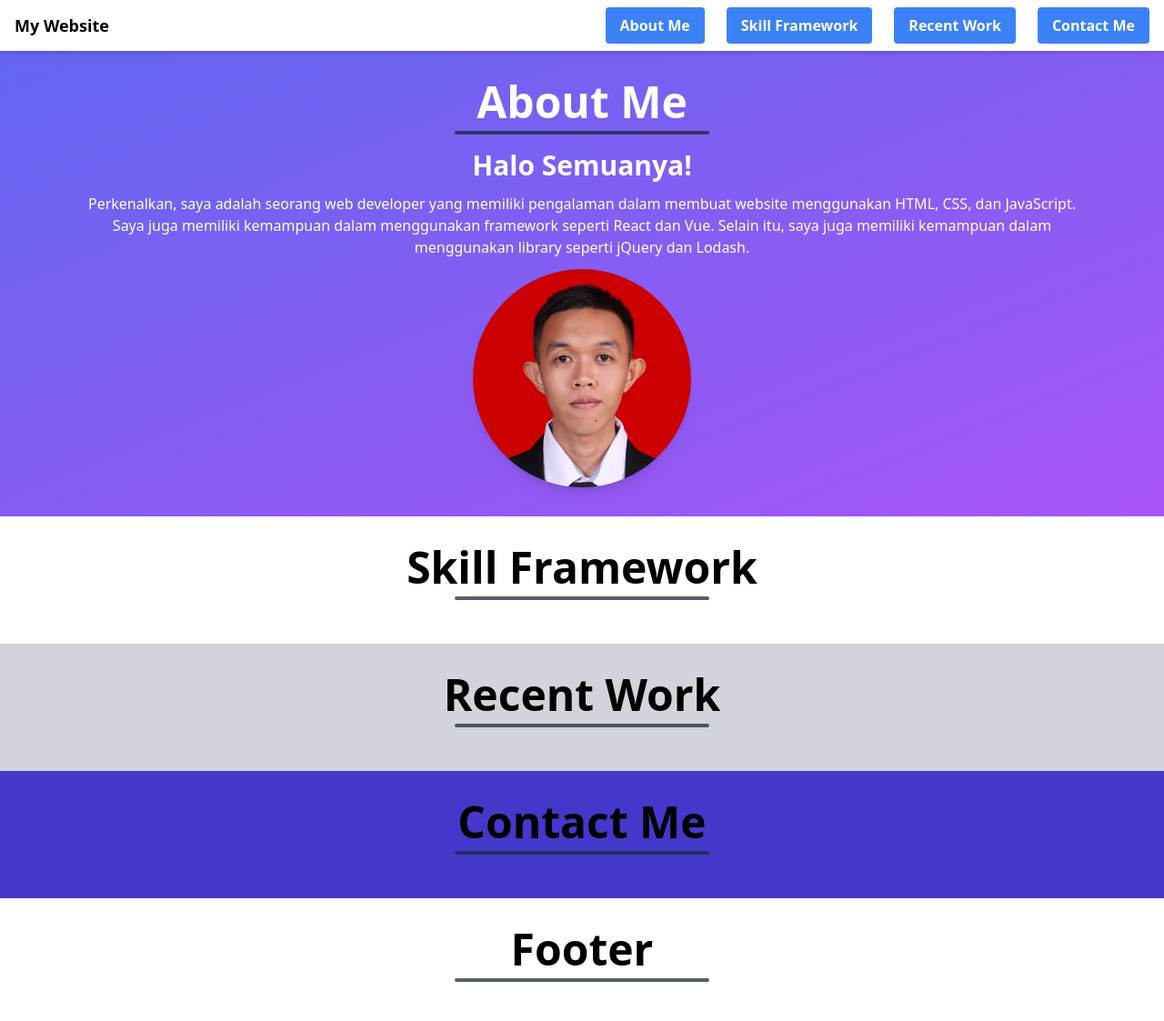
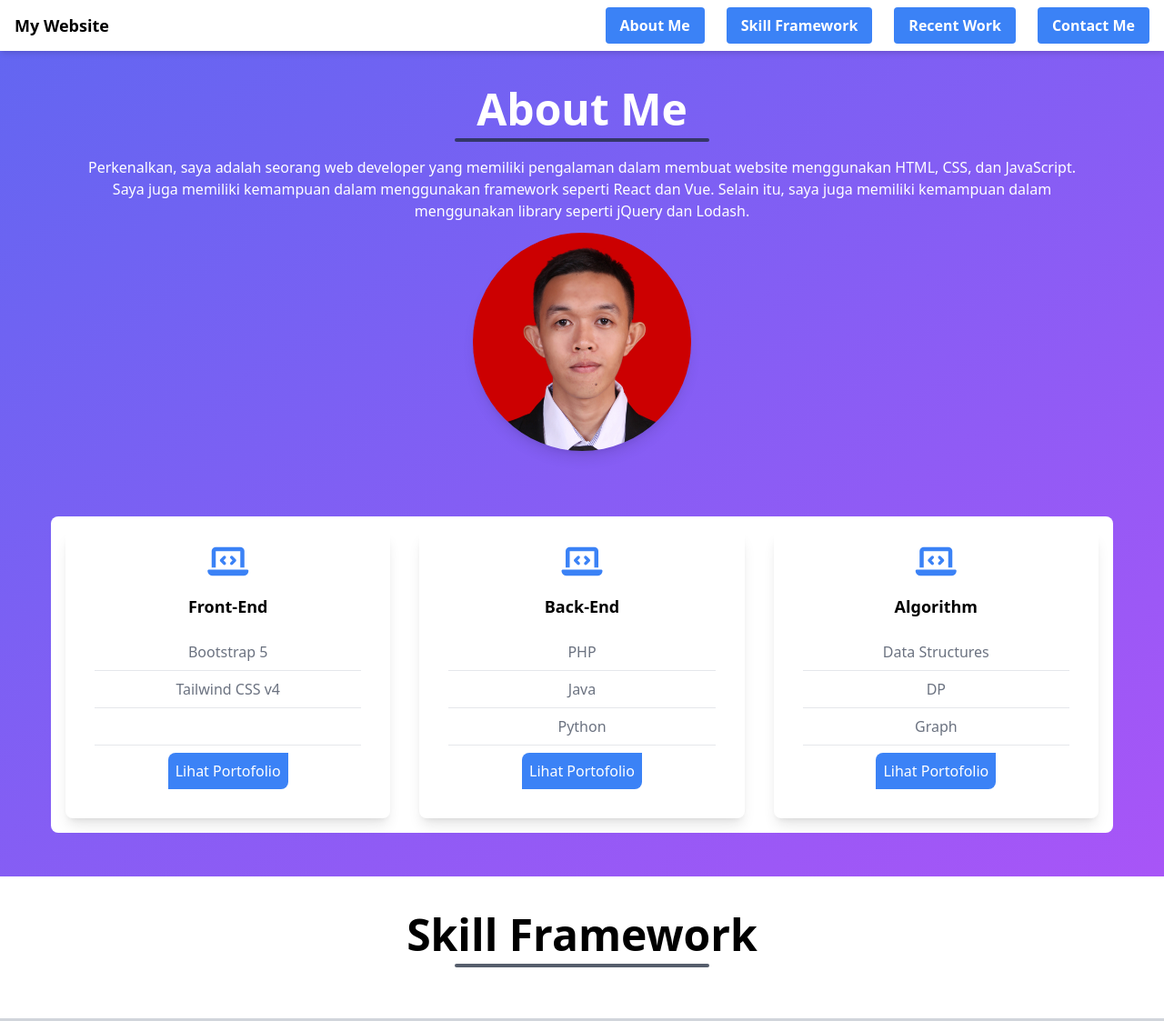
Before and after one commit to mishbahism/tailwind-test2, a website: page index.html in a window 1280 px wide. Shown: the top 1123 px of the page at 91% size. Drawn offline with Linux system fonts and the light colour scheme.

Commit message:
update about me done

```diff
--- a/index.html
+++ b/index.html
@@ -1,121 +1,226 @@
 <!DOCTYPE html>
 <html lang="en" class="scroll-smooth">
-
   <head>
     <meta charset="UTF-8" />
     <meta name="viewport" content="width=device-width, initial-scale=1.0" />
     <meta name="description" content="Web portofolio tailwind" />
     <meta name="keyword" content="tailwindcss, CSS, tailwind" />
     <meta name="author" content="codepolitan" />
+
+    <!-- style.css -->
     <link rel="stylesheet" type="text/css" href="style.css" />
     <!-- <script src="https://cdn.tailwindcss.com"></script> -->
+
+    <!-- fontawesome -->
+    <script
+      src="https://kit.fontawesome.com/6e9ba85814.js"
+      crossorigin="anonymous"
+    ></script>
+
+    <!-- google fonts -->
+    <link rel="preconnect" href="https://fonts.googleapis.com" />
+    <link rel="preconnect" href="https://fonts.gstatic.com" crossorigin />
+    <link
+      href="https://fonts.googleapis.com/css2?family=Noto+Sans:ital,wght@0,100..900;1,100..900&family=Poppins:ital,wght@0,100;0,200;0,300;0,400;0,500;0,600;0,700;0,800;0,900;1,100;1,200;1,300;1,400;1,500;1,600;1,700;1,800;1,900&display=swap"
+      rel="stylesheet"
+    />
+
+    <!-- test styel -->
     <style>
       /* body * {
       border: 1px solid sandybrown;
     } */
     </style>
+
+    <!-- title -->
     <title>Tailwind Test 2</title>
   </head>
 
   <body>
-
     <nav class="bg-white shadow-md sticky top-0 w-full z-10">
-    <div class="container mx-auto px-4 py-2 md:flex md:items-center md:justify-between">
+      <div
+        class="container mx-auto px-4 py-2 md:flex md:items-center md:justify-between"
+      >
         <!-- Logo and Hamburger Button -->
         <div class="flex justify-between items-center">
           <a href="/" class="text-lg font-bold">My Website</a>
-        <button id="hamburger" class="px-3 py-2 rounded text-gray-500 hover:text-gray-900 focus:outline-none md:hidden"
-          aria-label="Toggle Menu">
-          <svg class="w-6 h-6" fill="none" stroke="currentColor" viewBox="0 0 24 24" xmlns="http://www.w3.org/2000/svg">
-            <path stroke-linecap="round" stroke-linejoin="round" stroke-width="2" d="M4 6h16M4 12h16M4 18h16"></path>
+          <button
+            id="hamburger"
+            class="px-3 py-2 rounded text-gray-500 hover:text-gray-900 focus:outline-none md:hidden"
+            aria-label="Toggle Menu"
+          >
+            <svg
+              class="w-6 h-6"
+              fill="none"
+              stroke="currentColor"
+              viewBox="0 0 24 24"
+              xmlns="http://www.w3.org/2000/svg"
+            >
+              <path
+                stroke-linecap="round"
+                stroke-linejoin="round"
+                stroke-width="2"
+                d="M4 6h16M4 12h16M4 18h16"
+              ></path>
             </svg>
           </button>
-
-
         </div>
 
         <!-- Navigation Menu -->
-      <div id="mobile-menu"
-        class="flex-col space-y-4 mt-4 md:mt-0 md:flex md:flex-row md:space-y-0 md:space-x-6 md:items-center h-full md:h-auto">
-        <a class="bg-blue-500 hover:bg-blue-700 text-white font-bold py-2 px-4 rounded " href="#about-me">About Me</a>
-        <a class="bg-blue-500 hover:bg-blue-700 text-white font-bold py-2 px-4 rounded" href="#skill-framework">Skill
-          Framework</a>
-        <a class="bg-blue-500 hover:bg-blue-700 text-white font-bold py-2 px-4 rounded" href="#recent-work">Recent
-          Work</a>
-        <a class="bg-blue-500 hover:bg-blue-700 text-white font-bold py-2 px-4 rounded" href="#contact-me">Contact
-          Me</a>
+        <div
+          id="mobile-menu"
+          class="flex-col space-y-4 mt-4 md:mt-0 md:flex md:flex-row md:space-y-0 md:space-x-6 md:items-center h-full md:h-auto"
+        >
+          <a
+            class="bg-blue-500 hover:bg-blue-700 text-white font-bold py-2 px-4 rounded"
+            href="#about-me"
+            >About Me</a
+          >
+          <a
+            class="bg-blue-500 hover:bg-blue-700 text-white font-bold py-2 px-4 rounded"
+            href="#skill-framework"
+            >Skill Framework</a
+          >
+          <a
+            class="bg-blue-500 hover:bg-blue-700 text-white font-bold py-2 px-4 rounded"
+            href="#recent-work"
+            >Recent Work</a
+          >
+          <a
+            class="bg-blue-500 hover:bg-blue-700 text-white font-bold py-2 px-4 rounded"
+            href="#contact-me"
+            >Contact Me</a
+          >
         </div>
       </div>
     </nav>
 
-
-
     <!-- About Me Section -->
-  <section id="about-me" class="w-full mx-auto scroll-mt-16 px-4 bg-gradient-to-br from-indigo-500 to-purple-500 md:bg-green-600">
+    <section
+      id="about-me"
+      class="w-full mx-auto scroll-mt-16 px-4 py-2 bg-gradient-to-br from-indigo-500 to-purple-500 md:bg-green-600"
+    >
       <div class="px-16 py-8 text-center text-white">
         <h1 class="w-full text-5xl font-bold">About Me</h1>
         <!-- garis bawah -->
         <div class="mb-4">
-        <div class="bg-slate-800 opacity-75 mt-2 h-1 rounded w-1/4 mx-auto">
+          <div
+            class="bg-slate-800 opacity-75 mt-2 h-1 rounded w-1/4 mx-auto"
+          ></div>
+        </div>
+        <!-- <h2 class="text-3xl font-bold mb-3">Halo Semuanya!</h2> -->
+        <h3 class="mb-3">
+          Perkenalkan, saya adalah seorang web developer yang memiliki
+          pengalaman dalam membuat website menggunakan HTML, CSS, dan
+          JavaScript. Saya juga memiliki kemampuan dalam menggunakan framework
+          seperti React dan Vue. Selain itu, saya juga memiliki kemampuan dalam
+          menggunakan library seperti jQuery dan Lodash.
+        </h3>
+        <div class="w-60 h-60 rounded-full overflow-hidden mx-auto shadow-lg">
+          <img
+            class="w-full h-full object-cover object-top"
+            src="img/Foto_222011667.JPG"
+            alt="Foto_222011667"
+          />
         </div>
       </div>
-      <h2 class="text-3xl font-bold mb-3">Halo Semuanya!</h2>
-      <h3 class="mb-3">Perkenalkan, saya adalah seorang web developer yang memiliki pengalaman dalam membuat website menggunakan HTML, CSS, dan JavaScript. Saya juga memiliki kemampuan dalam menggunakan framework seperti React dan Vue. Selain itu, saya juga memiliki kemampuan dalam menggunakan library seperti jQuery dan Lodash.</h3>
-      <div class="w-60 h-60 rounded-full overflow-hidden mx-auto shadow-lg">
-        <img class="w-full h-full object-cover object-top" src="img/Foto_222011667.JPG" alt="Foto_222011667">
+      <div class="bg-white m-10 rounded-lg grid grid-cols-1 md:grid-cols-3">
+        <div class="shadow-lg m-4 p-4 rounded-lg text-center">
+          <i class="fas fa-laptop-code text-4xl text-blue-500 text-center"></i>
+          <!-- deskripsi skill -->
+          <div class="bg-white m-4">
+            <div class="font-bold text-lg mb-6">Front-End</div>
+            <div class="text-gray-500 mb-2">Bootstrap 5</div>
+            <hr class="mb-2" />
+            <div class="text-gray-500 mb-2">Tailwind CSS v4</div>
+            <hr class="mb-2" />
+            <div class="text-gray-500 mb-2">&nbsp;</div>
+            <hr class="mb-2" />
+            <button class="bg-blue-500 hover:bg-blue-700 text-white p-2 rounded-br-lg rounded-tl-lg">Lihat Portofolio</button>
           </div>
-
         </div>
-  </section>
-
-  <!-- Skill Framework Section -->
-  <section id="skill-framework" class="w-full mx-auto px-4 bg-white">
-    <div class="px-16 py-8">
-      <h1 class="w-full text-5xl font-bold text-center">Skill Framework</h1>
-      <!-- garis bawah -->
-      <div class="mb-4">
-        <div class="bg-slate-800 opacity-75 mt-2 h-1 rounded w-1/4 mx-auto">
+        <div class="shadow-lg m-4 p-4 rounded-lg text-center">
+          <i class="fas fa-laptop-code text-4xl text-blue-500 text-center"></i>
+          <!-- deskripsi skill -->
+          <div class="bg-white m-4">
+            <div class="font-bold text-lg mb-6">Back-End</div>
+            <div class="text-gray-500 mb-2">PHP</div>
+            <hr class="mb-2" />
+            <div class="text-gray-500 mb-2">Java</div>
+            <hr class="mb-2" />
+            <div class="text-gray-500 mb-2">Python</div>
+            <hr class="mb-2" />
+            <button class="bg-blue-500 hover:bg-blue-700 text-white p-2 rounded-br-lg rounded-tl-lg">Lihat Portofolio</button>
+          </div>
+        </div>
+        <div class="shadow-lg m-4 p-4 rounded-lg text-center">
+          <i class="fas fa-laptop-code text-4xl text-blue-500 text-center"></i>
+          <!-- deskripsi skill -->
+          <div class="bg-white m-4">
+            <div class="font-bold text-lg mb-6">Algorithm</div>
+            <div class="text-gray-500 mb-2">Data Structures</div>
+            <hr class="mb-2" />
+            <div class="text-gray-500 mb-2">DP</div>
+            <hr class="mb-2" />
+            <div class="text-gray-500 mb-2">Graph</div>
+            <hr class="mb-2" />
+            <button class="bg-blue-500 hover:bg-blue-700 text-white p-2 rounded-br-lg rounded-tl-lg">Lihat Portofolio</button>
           </div>
         </div>
       </div>
     </section>
 
+    <!-- Skill Framework Section -->
+    <section id="skill-framework" class="w-full mx-auto px-4 py-2 bg-white">
+      <div class="px-16 py-8">
+        <h1 class="w-full text-5xl font-bold text-center">Skill Framework</h1>
+        <!-- garis bawah -->
+        <div class="mb-4">
+          <div
+            class="bg-slate-800 opacity-75 mt-2 h-1 rounded w-1/4 mx-auto"
+          ></div>
+        </div>
+      </div>
+    </section>
+
     <!-- Recent Work Section -->
-  <section id="recent-work" class="w-full mx-auto px-4 bg-gray-300">
+    <section id="recent-work" class="w-full mx-auto px-4 py-2 bg-gray-300">
       <div class="px-16 py-8">
         <h1 class="w-full text-5xl font-bold text-center">Recent Work</h1>
         <!-- garis bawah -->
         <div class="mb-4">
-        <div class="bg-slate-800 opacity-75 mt-2 h-1 rounded w-1/4 mx-auto">
-        </div>
+          <div
+            class="bg-slate-800 opacity-75 mt-2 h-1 rounded w-1/4 mx-auto"
+          ></div>
         </div>
       </div>
     </section>
 
     <!-- Contact Me Section -->
-  <section id="contact-me" class="w-full mx-auto px-4 bg-indigo-700">
+    <section id="contact-me" class="w-full mx-auto px-4 py-2 bg-indigo-700">
       <div class="px-16 py-8">
         <h1 class="w-full text-5xl font-bold text-center">Contact Me</h1>
         <!-- garis bawah -->
         <div class="mb-4">
-        <div class="bg-slate-800 opacity-75 mt-2 h-1 rounded w-1/4 mx-auto">
-        </div>
+          <div
+            class="bg-slate-800 opacity-75 mt-2 h-1 rounded w-1/4 mx-auto"
+          ></div>
         </div>
       </div>
     </section>
 
     <!-- Footer Section -->
-  <section id="footer" class="w-full mx-auto px-4 bg-white">
+    <section id="footer" class="w-full mx-auto px-4 py-2 bg-white">
       <div class="px-16 py-8">
         <h1 class="w-full text-5xl font-bold text-center">Footer</h1>
         <!-- garis bawah -->
         <div class="mb-4">
-        <div class="bg-slate-800 opacity-75 mt-2 h-1 rounded w-1/4 mx-auto">
-        </div>
+          <div
+            class="bg-slate-800 opacity-75 mt-2 h-1 rounded w-1/4 mx-auto"
+          ></div>
         </div>
       </div>
     </section>
-
 
     <script>
       const hamburger = document.getElementById("hamburger");
@@ -130,7 +235,7 @@
       });
 
       // Add the necessary CSS for the animation
-    const style = document.createElement('style');
+      const style = document.createElement("style");
       style.innerHTML = `
       @keyframes slide-in {
         from {
@@ -149,16 +254,15 @@
       document.head.appendChild(style);
 
       const navLinks = document.querySelectorAll(".container a");
-    navLinks.forEach(link => {
+      navLinks.forEach((link) => {
         link.addEventListener("click", (e) => {
           e.preventDefault();
           const href = link.getAttribute("href");
           document.querySelector(href).scrollIntoView({
-          behavior: "smooth"
+            behavior: "smooth",
           });
         });
       });
     </script>
   </body>
-
 </html>
```
Also changed, not shown: style.css, 1 other file. Lines whose indentation alone changed are shown as unchanged.
